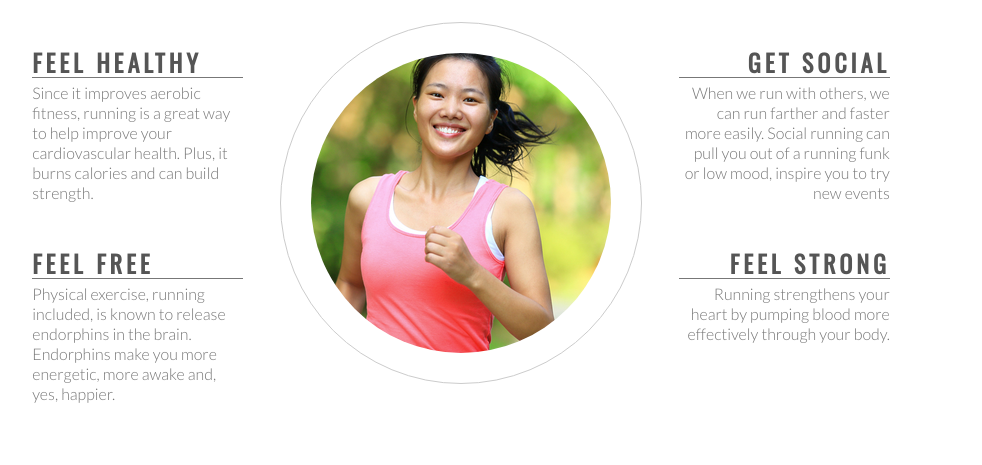
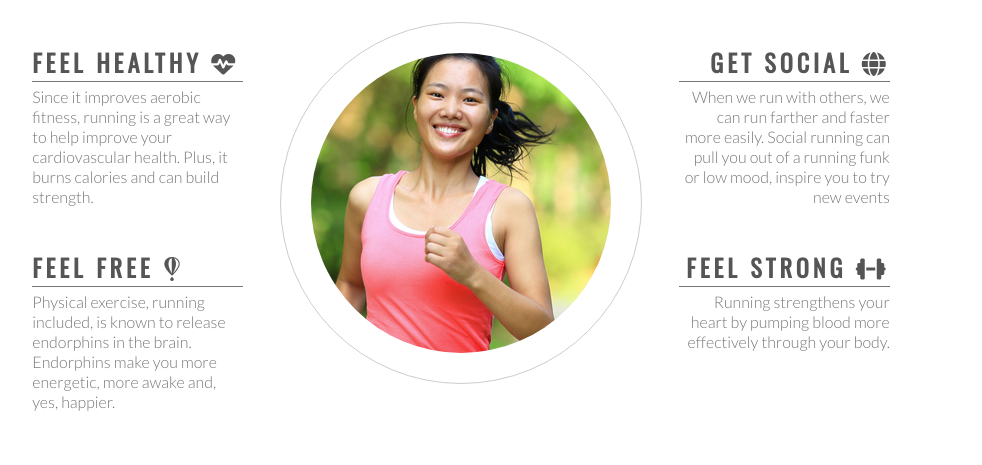
Before and after one commit to michal-mrozek/love-runner, a plain HTML site: page index.html in a window 1280 px wide. Shown: the part 750-1215 px from the top of the page, without its empty margins (179-1161 px from the left). Drawn offline with nearby package versions, Linux system fonts and the light colour scheme.

Commit message:
font awesome

```diff
--- a/index.html
+++ b/index.html
@@ -4,6 +4,7 @@
     <meta charset="UTF-8">
     <meta name="viewport" content="width=device-width">
     <title>Love Running</title>
+    <script src="https://kit.fontawesome.com/fbad6207c7.js" crossorigin="anonymous"></script>
     <link href="assets/css/style.css" rel="stylesheet" type="text/css" />
 </head>
 <body>
@@ -37,7 +38,7 @@
 
         <div id="left-about">
             <div class="left-about-heading">
-                <h2>Feel Healthy</h2>
+                <h2>Feel Healthy <i class="fa-solid fa-heart-pulse"></i></h2>
                 <hr>
                 <p>
                     Since it improves aerobic fitness, running is a great way to help improve your
@@ -45,7 +46,7 @@
                 </p>
             </div>
             <div class="left-about-heading">
-                <h2>Feel Free</h2>
+                <h2>Feel Free <i class="fa-brands fa-fly"></i></h2>
                 <hr>
                 <p>
                     Physical exercise, running included, is known to release endorphins in the brain.
@@ -55,7 +56,7 @@
         </div>
         <div id="right-about">
             <div class="right-about-heading">
-                <h2>Get Social</h2>
+                <h2>Get Social <i class="fa-solid fa-globe"></i></h2>
                 <hr>
                 <p>
                     When we run with others, we can run farther and faster more easily. Social running
@@ -63,7 +64,7 @@
                 </p>
             </div>
             <div class="right-about-heading">
-                <h2>Feel Strong</h2>
+                <h2>Feel Strong <i class="fas fa-dumbbell"></i></h2>
                 <hr>
                 <p>
                     Running strengthens your heart by pumping blood more effectively through your body.
```
